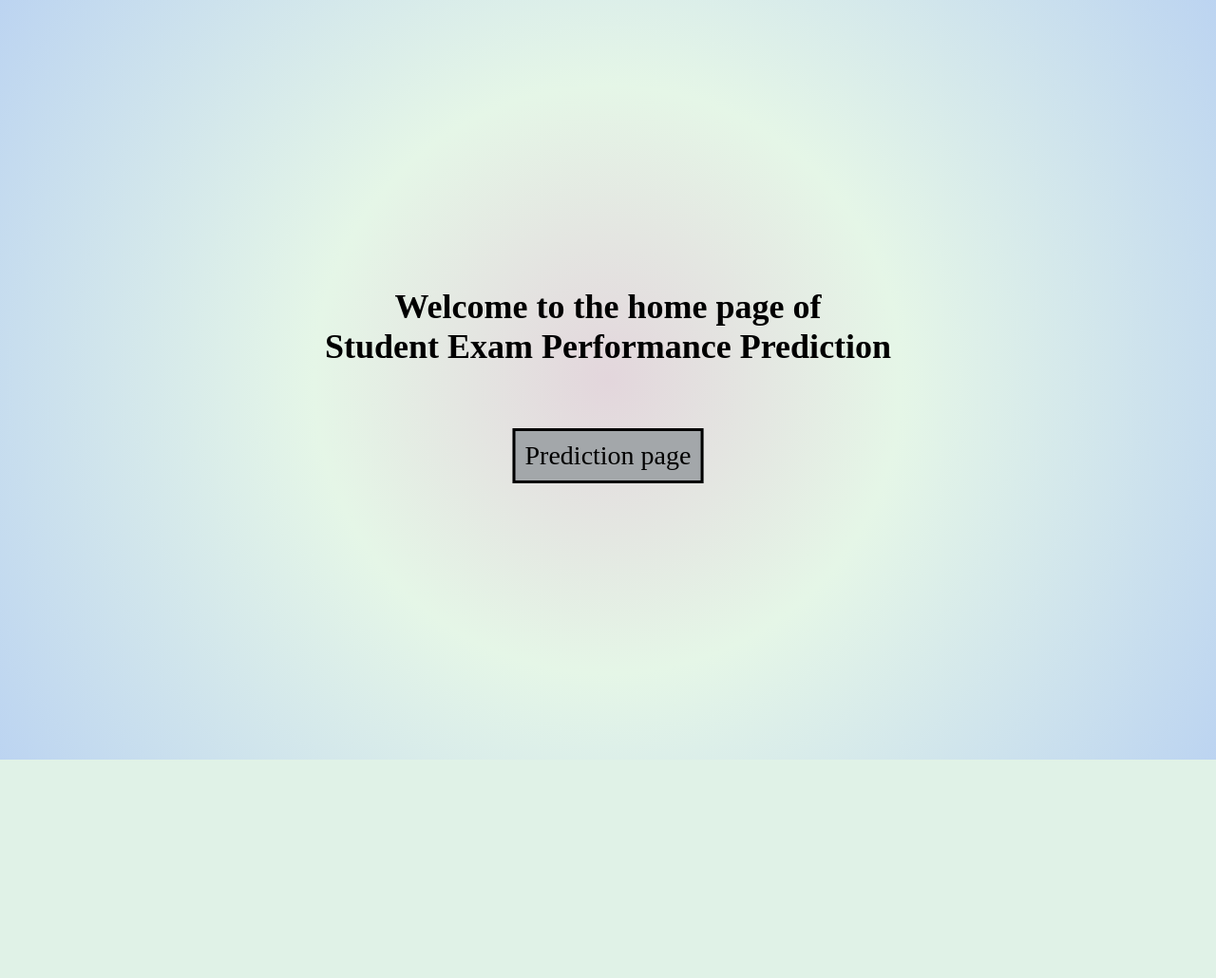
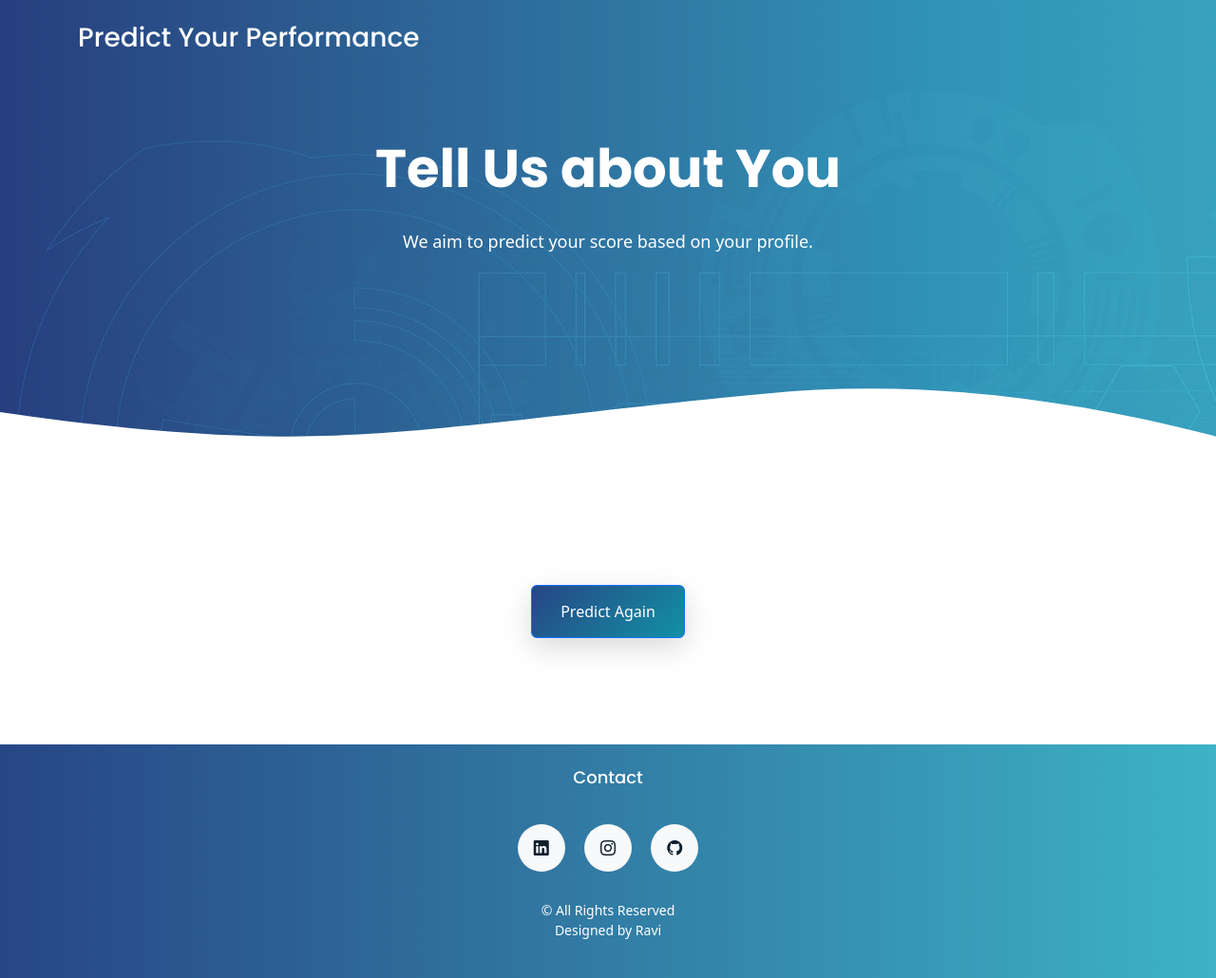
Before and after one commit to rdodda99/English_Score_Prediction, a Flask app: template templates/index.html in a window 1280 px wide. Shown: the whole page at 95% size. Before the commit the page ends 800 px from the top, so only its background shows below. Run offline with Flask 3, Linux system fonts and the light colour scheme; the template is opened without the code that fills it, so the values that code supplies are empty; some libraries are stand-ins or nearby versions.

Commit message:
improved UI

```diff
--- a/application.py
+++ b/application.py
@@ -7,12 +7,7 @@ application=Flask(__name__, static_folder='templates')
 app = application
 
 ##Route for homepage
-
-@app.route('/')
-def index():
-    return render_template('home.html')
-
-@app.route('/predictdata', methods=['GET','POST'])
+@app.route('/', methods=['GET','POST'])
 def predict_datapoint():
     if request.method=='GET':
         return render_template('home.html')
@@ -33,7 +28,7 @@ def predict_datapoint():
 
         predict_pipeline = PredictPipeline()
         results = predict_pipeline.predict(pred_df)
-        return render_template('/templates/home.html',results=results[0])
+        return render_template('index.html',results=results[0])
 
 if __name__=='__main__':
     app.run(host="0.0.0.0", port=8080)
--- a/requirements.txt
+++ b/requirements.txt
@@ -6,5 +6,6 @@ scikit-learn == 1.2.2
 catboost
 xgboost
 dill
+flask
 Flask
 # -e .
--- a/templates/index.html
+++ b/templates/index.html
@@ -1,47 +1,147 @@
-<html>
+<!DOCTYPE html>
+<html lang="en">
+
 <head>
-    <!-- Add a style tag to include CSS code -->
-    <style>
-        /* Style the h1 element with a different color and font size */
-        body {
-            background: rgb(227,214,220);
-            background: radial-gradient(circle, rgba(227,214,220,1) 0%, rgba(229,246,231,1) 41%, rgba(188,212,241,1) 100%);
-        }
-        h1 {
-            color: #000000;
-            font-size: 36px;
-            text-align: center;
-            /* Center vertically and horizontally */
-            position: absolute;
-            top: 40%;
-            left: 50%;
-            transform: translate(-50%, -50%);
-        }
+  <meta charset="utf-8">
+  <meta content="width=device-width, initial-scale=1.0" name="viewport">
 
-        /* Style the a element with a different color, text-decoration, and hover effect */
-        a {
-            color: #000000;
-            background-color: #a3a7aa;
-            text-decoration: none;
-            /* Center vertically and horizontally */
-            position: absolute;
-            font-size: 28px;
-            top: 60%;
-            left: 50%;
-            transform: translate(-50%, -50%);
-            border-style: solid;
-            padding: 10;
-        }
+  <title>Know your Score</title>
+  <meta content="" name="description">
+  <meta content="" name="keywords">
 
-        a:hover {
-            color: white;
-            background-color: #4b4e51;
-            /* padding: 5px; */
-        }
-    </style>
+  <!-- Template Main CSS File -->
+  <link href="/templates/css/style.css" rel="stylesheet">
+  <!-- Favicons -->
+  <link href="/templates/assets/img/R_image2.png" rel="icon">
+  <link href="/templates/assets/img/apple-touch-icon.png" rel="apple-touch-icon">
+
+  <!-- Google Fonts -->
+  <link href="https://fonts.googleapis.com/css?family=Roboto:300,300i,400,400i,500,500i,600,600i,700,700i|Poppins:300,300i,400,400i,500,500i,600,600i,700,700i" rel="stylesheet">
+
+  <!-- Vendor CSS Files -->
+  <link href="/templates/assets/vendor/aos/aos.css" rel="stylesheet">
+  <link href="/templates/assets/vendor/bootstrap/css/bootstrap.min.css" rel="stylesheet">
+  <link href="/templates/assets/vendor/bootstrap-icons/bootstrap-icons.css" rel="stylesheet">
+  <link href="/templates/assets/vendor/boxicons/css/boxicons.min.css" rel="stylesheet">
+  <link href="/templates/assets/vendor/swiper/swiper-bundle.min.css" rel="stylesheet">
+
+
+
 </head>
+
 <body>
-    <h1>Welcome to the home page of <br>Student Exam Performance Prediction</h1>
-    <a href="/predictdata">Prediction page</a>
+
+  <!-- ======= Header ======= -->
+  <header id="header" class="fixed-top d-flex align-items-center">
+    <div class="container d-flex justify-content-between align-items-center">
+
+      <div class="logo">
+        <h1 style="color: white;">Predict Your Performance</h1>
+      </div>
+
+
+    </div>
+  </header><!-- End Header -->
+
+  <main id="main">
+
+    <section class="hero-section inner-page">
+      <div class="wave">
+
+        <svg width="1920px" height="265px" viewBox="0 0 1920 265" version="1.1" xmlns="http://www.w3.org/2000/svg" xmlns:xlink="http://www.w3.org/1999/xlink">
+          <g id="Page-1" stroke="none" stroke-width="1" fill="none" fill-rule="evenodd">
+            <g id="Apple-TV" transform="translate(0.000000, -402.000000)" fill="#FFFFFF">
+              <path d="M0,439.134243 C175.04074,464.89273 327.944386,477.771974 458.710937,477.771974 C654.860765,477.771974 870.645295,442.632362 1205.9828,410.192501 C1429.54114,388.565926 1667.54687,411.092417 1920,477.771974 L1920,667 L1017.15166,667 L0,667 L0,439.134243 Z" id="Path"></path>
+            </g>
+          </g>
+        </svg>
+
+      </div>
+
+      <div class="container">
+        <div class="row align-items-center">
+          <div class="col-12">
+            <div class="row justify-content-center">
+              <div class="col-md-7 text-center hero-text">
+                <h1 data-aos="fade-up" data-aos-delay="">Tell Us about You</h1>
+                <p class="mb-5" data-aos="fade-up" data-aos-delay="100">We aim to predict your score based on your profile.</p>
+              </div>
+            </div>
+          </div>
+        </div>
+      </div>
+
+    </section>
+
+    <section class="section d-flex align-items-center full-height">
+      <div class="container">
+          <div class="row justify-content-center">
+              <div class="col-12 col-md-8 text-center">
+                  {% if results %}
+                      <h2 class="my-4">
+                          Your predicted English score is <span style="color: rgb(87, 149, 207);">{{ results }} !!</span>
+                      </h2>
+                  {% endif %}
+                  <div class="mt-4">
+                      <a href="/" class="btn btn-primary">Predict Again</a>
+                  </div>
+              </div>
+          </div>
+      </div>
+  </section>
+
+  </main><!-- End #main -->
+
+  <!-- ======= Footer ======= -->
+  <footer class="footer cta-section pt-4" role="contentinfo">
+    <div class="container mt-0">
+      <div class="row justify-content-center text-center">
+        <div class="col-md-7">
+          <h3 style="color: white;">Contact </h3>
+          <p class="social ">
+            <a  class="m-2" href="https://www.linkedin.com/in/ravikumardodda/"><span class="bi bi-linkedin"></span></a>
+            <a class="m-2" href="https://www.instagram.com/thesummertee/"><span class="bi bi-instagram"></span></a>
+            <a class="m-2" href="https://github.com/rdodda99"><span class="bi bi-github"></span></a>
+          </p>
+        </div>
+      </div>
+
+
+      <div class="row justify-content-center text-center">
+        <div class="col-md-7">
+          <p class="copyright">&copy; All Rights Reserved</p>
+          <div class="credits">
+            Designed by Ravi
+          </div>
+        </div>
+      </div>
+
+    </div>
+  </footer>
+
+  <a href="#" class="back-to-top d-flex align-items-center justify-content-center"><i class="bi bi-arrow-up-short"></i></a>
+
+  <!-- Vendor JS Files -->
+  <script src="/templates/assets/vendor/aos/aos.js"></script>
+  <script src="/templates/assets/vendor/bootstrap/js/bootstrap.bundle.min.js"></script>
+  <script src="/templates/assets/vendor/swiper/swiper-bundle.min.js"></script>
+  <script src="/templates/assets/vendor/php-email-form/validate.js"></script>
+
+  <!-- Template Main JS File -->
+  <script src="/templates/assets/js/main.js"></script>
+  <script>
+    const results = results
+    const resultContainer = document.getElementById('resultContainer');
+    const resultSpan = document.getElementById('results');
+
+    if (results!=undefined) {
+      resultSpan.textContent = results;
+      resultContainer.hidden = false;
+    } else {
+      resultContainer.hidden = true;
+    }
+  </script>
+
 </body>
+
 </html>
```
